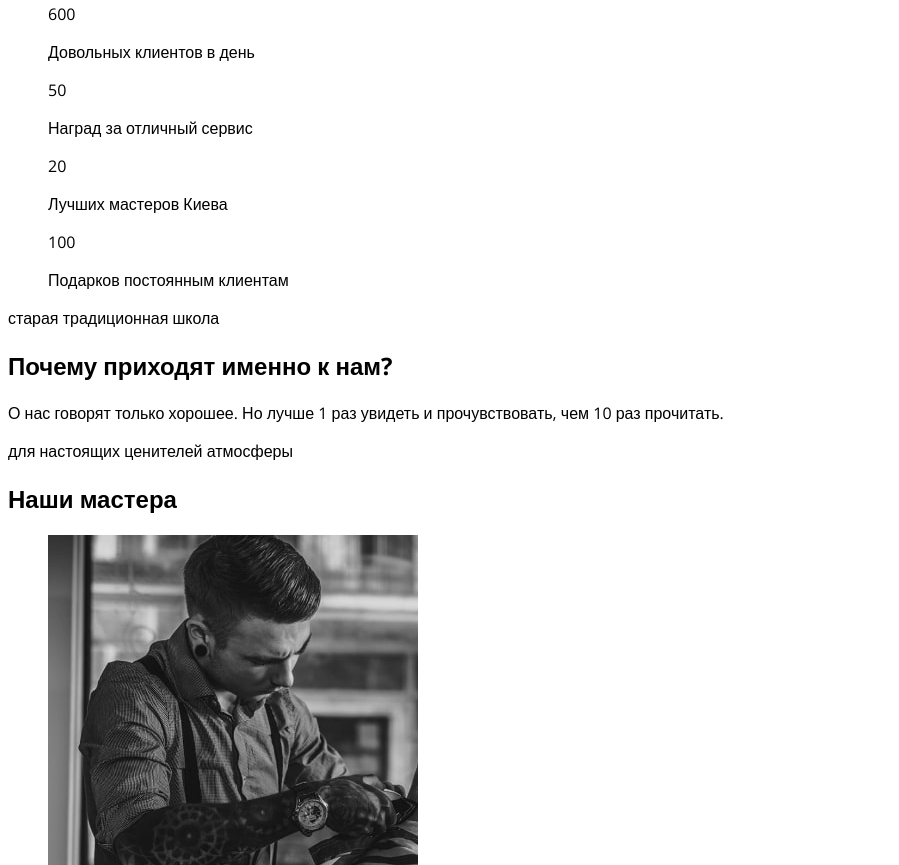
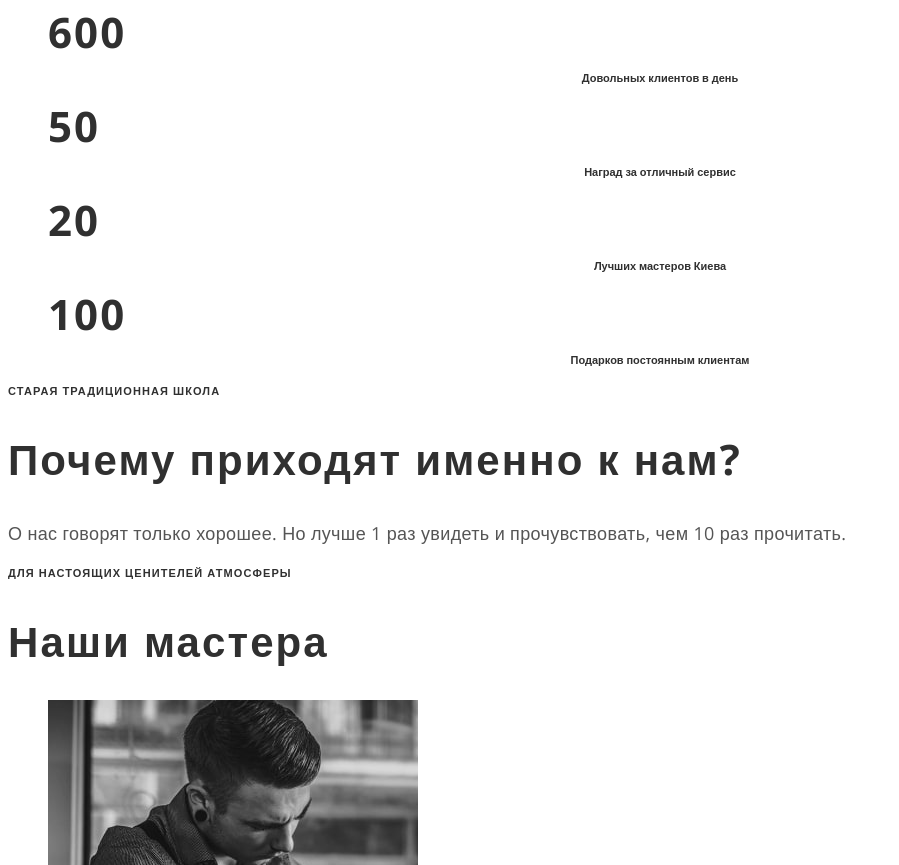
Before and after one commit to yalanskyyalexey/bc-10-brber, a plain HTML site: page index.html in a window 1280 px wide. Shown: the part 2163-3028 px from the top of the page, without its empty margins (0-899 px from the left). Drawn offline with nearby package versions, Linux system fonts and the light colour scheme.

Commit message:
add styles for content

```diff
--- a/css/styles.css
+++ b/css/styles.css
@@ -177,3 +177,45 @@ a {
 .prices-btn {
     color: #ffffff;
 }
+
+/* ----------------------------REASON -------------------------------*/
+
+.reason-digit {
+    font-weight: 700;
+    font-size: 42px;
+    line-height: 1.36;
+    text-align: center;
+    letter-spacing: 0.05em;
+
+    color: #303030;
+}
+
+.reason-item-text {
+    font-weight: 600;
+    font-size: 11px;
+    line-height: 1.36;
+    text-align: center;
+    color: #303030;
+}
+
+.reason-suptext {
+    color: #303030;
+}
+
+.reason-title {
+    color: #303030;
+}
+
+.reason-subtext {
+    color: #555555;
+}
+
+/* ----------------------------MASTERS -------------------------------*/
+
+.masters-suptext {
+    color: #303030;
+}
+
+.masters-title {
+    color: #303030;
+}
--- a/index.html
+++ b/index.html
@@ -101,44 +101,49 @@
         </ul>
         <button class="btn prices-btn" type="button">онлайн-запись</button>
     </section>
-    <section>
-        <ul>
-            <li><span>600</span>
-                 <p>Довольных клиентов в день</p></li>
-            <li><span>50</span>
-                <p>Наград за отличный сервис</p>
+    <section class="reason">
+        <ul class="reason-list">
+            <li class="reason-item">
+                <span class="reason-digit">600</span>
+                 <p class="reason-item-text">Довольных клиентов в день</p>
+                </li>
+            <li class="reason-item">
+                <span class="reason-digit">50</span>
+                <p class="reason-item-text">Наград за отличный сервис</p>
             </li>
-            <li><span>20</span>
-                <p>Лучших мастеров Киева</p>
+            <li class="reason-item">
+                <span class="reason-digit">20</span>
+                <p class="reason-item-text">Лучших мастеров Киева</p>
             </li>
-            <li><span>100</span>
-                <p>Подарков постоянным клиентам</p>
+            <li class="reason-item">
+                <span class="reason-digit">100</span>
+                <p class="reason-item-text">Подарков постоянным клиентам</p>
             </li>
         </ul>
         <div>
-            <p>старая традиционная школа</p>
-            <h2>Почему приходят именно к нам?</h2>
-            <p>О нас говорят только хорошее. Но лучше 1 раз увидеть и прочувствовать, чем 10 раз прочитать.</p>
+            <p class="reason-suptext section-suptext">старая традиционная школа</p>
+            <h2 class="reason-title section-title">Почему приходят именно к нам?</h2>
+            <p class="reason-subtext section-subtext">О нас говорят только хорошее. Но лучше 1 раз увидеть и прочувствовать, чем 10 раз прочитать.</p>
         </div>
     </section>
-    <section>
-        <p>для настоящих ценителей атмосферы</p>
-        <h2>Наши мастера</h2>
-        <ul>
+    <section class="masters">
+        <p class="masters-suptext section-suptext">для настоящих ценителей атмосферы</p>
+        <h2 class="masters-title section-title">Наши мастера</h2>
+        <ul class="masters-list">
             <li>
                 <img src="./images/master-1.jpg" width="370" height="346"  alt="Джон Смит">
-                <h3>John Smith</h3>
-                <p>Extreme Barber</p>
+                <h3 class="masters-item-title">John Smith</h3>
+                <p class="masters-item-text">Extreme Barber</p>
             </li>
             <li>
                 <img src="./images/master-1.jpg"  width="370" height="346" alt="Джон Смит">
-                <h3>Michele Doe</h3>
-                <p>Extreme Barber</p>
+                <h3 class="masters-item-title">Michele Doe</h3>
+                <p class="masters-item-text">Extreme Barber</p>
             </li>
             <li>
                 <img src="./images/master-1.jpg"  width="370" height="346" alt="Джон Смит">
-                <h3>Alan Black</h3>
-                <p>Extreme Barber</p>
+                <h3 class="masters-item-title">Alan Black</h3>
+                <p class="masters-item-text">Extreme Barber</p>
             </li>
         </ul>
     </section>
```
